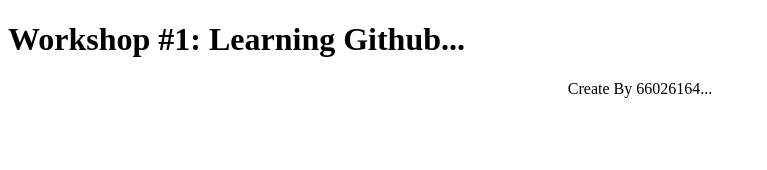
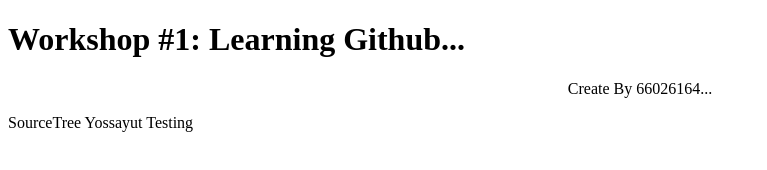
Before and after one commit to guideDmak/Csi204Week1, a plain HTML site: page index.html in a window 1280 px wide. Shown: the whole page, without its empty margins (0-767 px from the left). Drawn offline with Linux system fonts and the light colour scheme.

Commit message:
SourceTree Testig

```diff
--- a/index.html
+++ b/index.html
@@ -8,6 +8,6 @@
 <body>
     <h1>Workshop #1: Learning Github...</h1>
     <center><p>Create By 66026164...</p></center>
-
+    <p>SourceTree Yossayut Testing</p>
 </body>
 </html>
```
